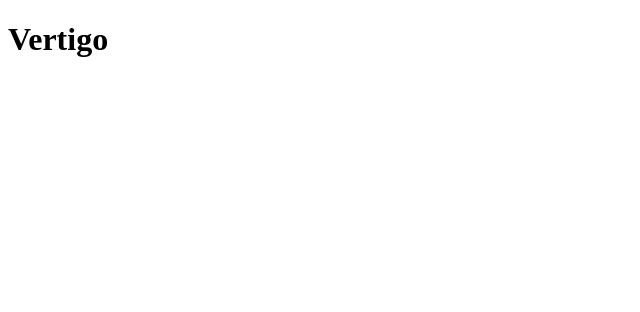
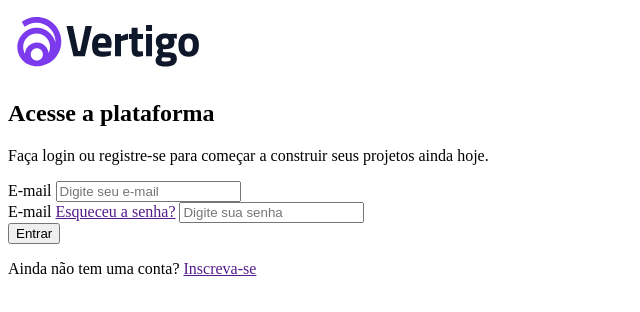
Before and after one commit to murilozanni1mbti/Projeto-Vertigo---, a plain HTML site: page index.html in a window 1280 px wide. Shown: the whole page, without its empty margins (0-640 px from the left). Drawn offline with Linux system fonts and the light colour scheme.

Commit message:
atualização - HTML terminado

```diff
--- a/index.html
+++ b/index.html
@@ -7,7 +7,37 @@
     <title>Vertigo</title>
 </head>
 <body>
-    <h1>Vertigo</h1>
+    <header>
+        <img src="./imagens/logo.svg" alt="Logo">
+    </header>
+
+    <main>
+       <section class="descricao">
+        <h1>Acesse a plataforma</h1>
+
+        <p>Faça login ou registre-se para começar a construir seus projetos ainda hoje.</p>
+       </section>
+
+       <section class="login">
+        <form action="">
+            <div class="input-box">
+                <label for="email">E-mail</label>
+            <input type="email" placeholder="Digite seu e-mail" id="email">
+            </div>
+            <div class="input-box">
+                <label for="senha">E-mail</label>
+               <a href="">Esqueceu a senha?</a>
+            <input type="password" placeholder="Digite sua senha" id="senha">
+            </div>
+
+            <button>Entrar</button>
+        </form>
+
+        <p>
+            Ainda não tem uma conta? <a href="">Inscreva-se</a>
+        </p>
+       </section>
+    </main>
 </body>
 </html>
 
```
